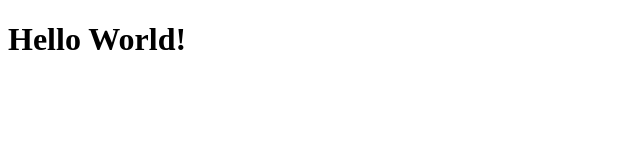
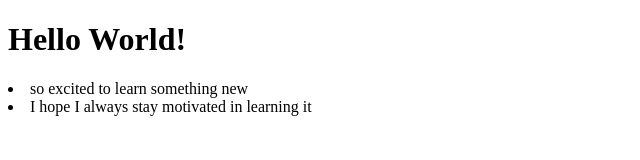
Before and after one commit to apriadiva/git-test, a plain HTML site: page index.html in a window 1280 px wide. Shown: the whole page, without its empty margins (0-640 px from the left). Drawn offline with Linux system fonts and the light colour scheme.

Commit message:
mengubah file index

```diff
--- a/index.html
+++ b/index.html
@@ -7,5 +7,9 @@
 </head>
 <body>
     <h1>Hello World!</h1>
+    <lu>
+        <li>so excited to learn something new</li>
+        <li>I hope I always stay motivated in learning it</li>
+    </lu>
 </body>
 </html>
```
